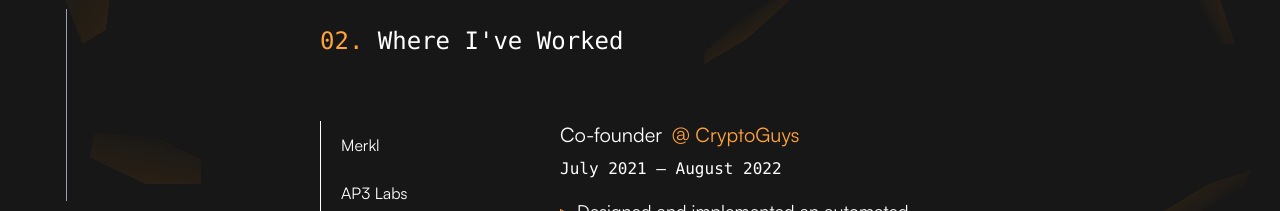
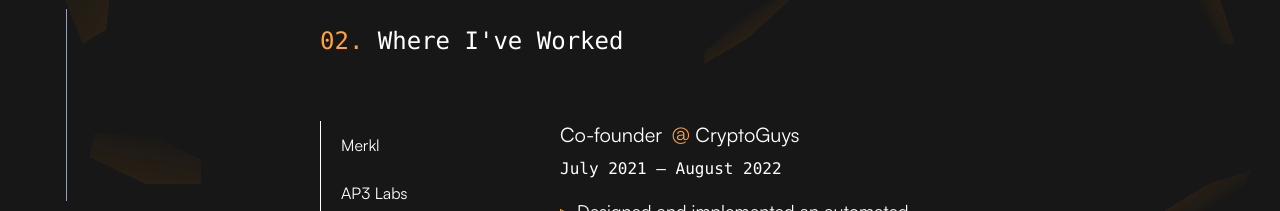
Before and after one commit to alexis-ap3labs/resume.ap3labs.com, a SvelteKit app: page / in a window 1280 px wide. Both pictures are taken after a click on the button "CryptoGuys". Shown: the part 1502-1713 px from the top of the page. Built offline with nearby package versions, Linux system fonts and the light colour scheme.

Commit message:
Update LinkedIn URL to alexis-peron and remove CryptoGuys link styling

```diff
--- a/src/app.html
+++ b/src/app.html
@@ -55,7 +55,7 @@
 				"image": "https://resume.ap3labs.com/og-image.jpg",
 				"sameAs": [
 					"https://github.com/alexis-ap3labs",
-					"https://linkedin.com/in/alexispierreprn"
+					"https://www.linkedin.com/in/alexis-peron/"
 				],
 				"jobTitle": "Web3 Solutions Architect",
 				"worksFor": {
--- a/src/components/Experience.svelte
+++ b/src/components/Experience.svelte
@@ -298,8 +298,9 @@
       >
         <h3 class="text-lg md:text-xl text-light mb-1 md:mb-2">
           <span class="mr-1">{jobs[activeTab].title}</span>
-          <span class="company">@
-            {#if jobs[activeTab].company !== "CryptoGuys"}
+          <span class="company">@ </span>
+          {#if jobs[activeTab].company !== "CryptoGuys"}
+            <span class="company">
               <a
                 href={
                   jobs[activeTab].company === "AP3 Labs" ? "https://ap3labs.com/" :
@@ -316,10 +317,10 @@
                 {jobs[activeTab].company}
                 <span class="underline"></span>
               </a>
-            {:else}
-              <span>{jobs[activeTab].company}</span>
-            {/if}
-          </span>
+            </span>
+          {:else}
+            <span class="text-light">{jobs[activeTab].company}</span>
+          {/if}
         </h3>
         <p class="text-light/50 font-mono text-sm md:text-base mb-4">{jobs[activeTab].date}</p>
         <ul class="space-y-4">
--- a/src/components/Header.svelte
+++ b/src/components/Header.svelte
@@ -81,7 +81,7 @@
                                         <path d="M18.244 2.25h3.308l-7.227 8.26 8.502 11.24H16.17l-5.214-6.817L4.99 21.75H1.68l7.73-8.835L1.254 2.25H8.08l4.713 6.231zm-1.161 17.52h1.833L7.084 4.126H5.117z" />
                                     </svg>
                                 </a>
-                                <a href="https://www.linkedin.com/in/alexispierreprn/" target="_blank" style="display: inline-flex; align-items: center; justify-content: center; width: 38px; height: 38px; border: 2px solid #FFA33C; border-radius: 6px; text-decoration: none; color: #FFA33C; transition: background-color 0.3s;">
+                                <a href="https://www.linkedin.com/in/alexis-peron/" target="_blank" style="display: inline-flex; align-items: center; justify-content: center; width: 38px; height: 38px; border: 2px solid #FFA33C; border-radius: 6px; text-decoration: none; color: #FFA33C; transition: background-color 0.3s;">
                                     <svg xmlns="http://www.w3.org/2000/svg" viewBox="0 0 24 24" fill="none" stroke="currentColor" stroke-width="2" stroke-linecap="round" stroke-linejoin="round" style="width: 20px; height: 20px;">
                                         <path d="M16 8a6 6 0 0 1 6 6v7h-4v-7a2 2 0 0 0-2-2 2 2 0 0 0-2 2v7h-4v-7a6 6 0 0 1 6-6z" />
                                         <rect x="2" y="9" width="4" height="12" />
@@ -150,7 +150,7 @@
                     </div>
 
                     <div style="margin-bottom: 20px; page-break-inside: avoid;">
-                        <h3 style="color: #0a192f; font-size: 16px; margin-bottom: 5px;">Co-founder @ <a href="https://cryptoguys.co/" target="_blank" rel="noopener noreferrer" style="color: #FFA33C; text-decoration: none;">CryptoGuys</a></h3>
+                        <h3 style="color: #0a192f; font-size: 16px; margin-bottom: 5px;">Co-founder @ <span style="color: #0a192f;">CryptoGuys</span></h3>
                         <p style="font-size: 12px; color: #64748b; margin-bottom: 10px;">July 2021 — August 2022</p>
                         <ul style="font-size: 13px; color: #64748b; line-height: 1.6; padding-left: 20px;">
                             <li>Designed automated crypto trading infrastructure connecting multiple exchanges.</li>
--- a/src/routes/+page.svelte
+++ b/src/routes/+page.svelte
@@ -37,7 +37,7 @@
     },
     {
       name: 'LinkedIn',
-      url: 'https://www.linkedin.com/in/alexispierreprn/',
+      url: 'https://www.linkedin.com/in/alexis-peron/',
       icon: `<svg xmlns="http://www.w3.org/2000/svg" viewBox="0 0 24 24" fill="none" stroke="currentColor" stroke-width="2" stroke-linecap="round" stroke-linejoin="round" class="w-5 h-5">
               <path d="M16 8a6 6 0 0 1 6 6v7h-4v-7a2 2 0 0 0-2-2 2 2 0 0 0-2 2v7h-4v-7a6 6 0 0 1 6-6z" />
               <rect x="2" y="9" width="4" height="12" />
```
